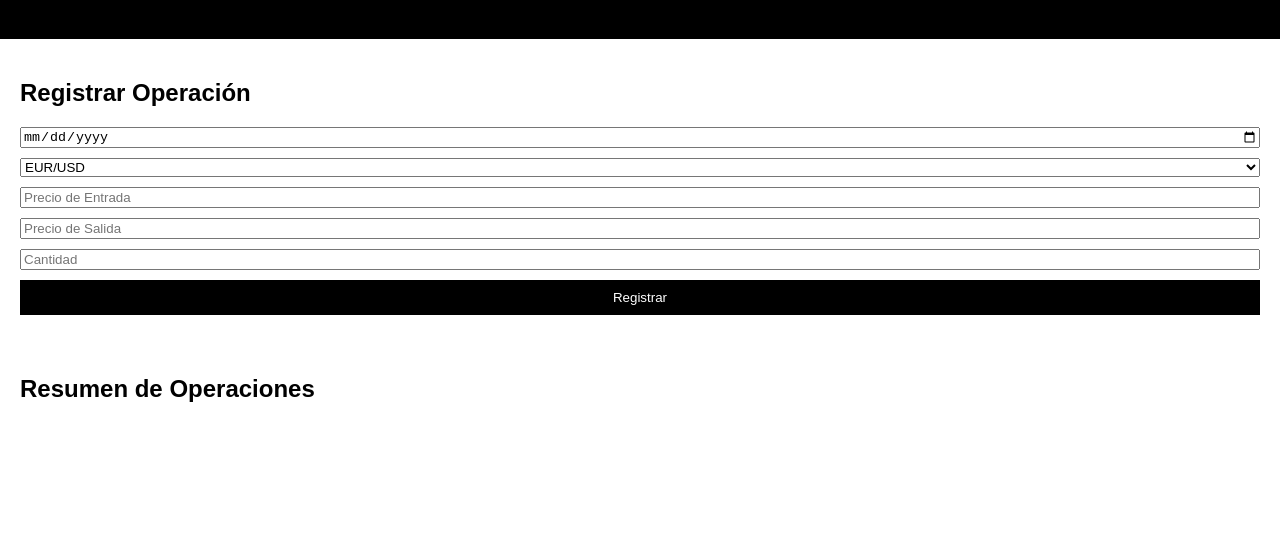
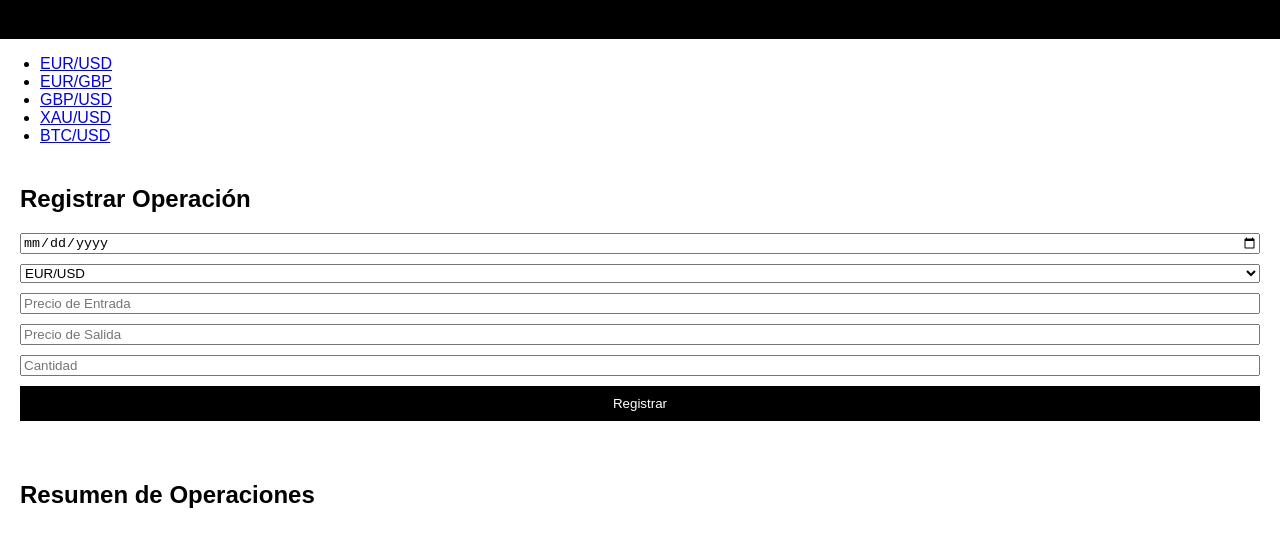
Before and after one commit to Natis12/forex-trading-web, a plain HTML site: page index.html in a window 1280 px wide. Shown: the part 81-628 px from the top of the page. Drawn offline with Linux system fonts and the light colour scheme.

Commit message:
Update index.html

```diff
--- a/index.html
+++ b/index.html
@@ -10,6 +10,17 @@
     <header>
         <h1>Gestión de Operaciones de Trading en Forex</h1>
     </header>
+
+    <nav>
+        <ul id="tabs">
+            <li><a href="#" data-pair="EUR/USD" class="tab active">EUR/USD</a></li>
+            <li><a href="#" data-pair="EUR/GBP" class="tab">EUR/GBP</a></li>
+            <li><a href="#" data-pair="GBP/USD" class="tab">GBP/USD</a></li>
+            <li><a href="#" data-pair="XAU/USD" class="tab">XAU/USD</a></li>
+            <li><a href="#" data-pair="BTC/USD" class="tab">BTC/USD</a></li>
+        </ul>
+    </nav>
+
     <main>
         <!-- Formulario para registrar operaciones -->
         <section id="form-section">
@@ -28,14 +39,15 @@
                 <input type="number" id="quantity" placeholder="Cantidad" step="0.01" min="0" required>
                 <button type="submit">Registrar</button>
             </form>
+        </section>
 
-        </section>
         <!-- Resumen de operaciones y gráficos -->
         <section id="summary-section">
             <h2>Resumen de Operaciones</h2>
             <div id="summary"></div>
         </section>
     </main>
+
     <script src="js/scripts.js"></script>
 </body>
 </html>
```
Lines whose indentation alone changed are shown as unchanged.
